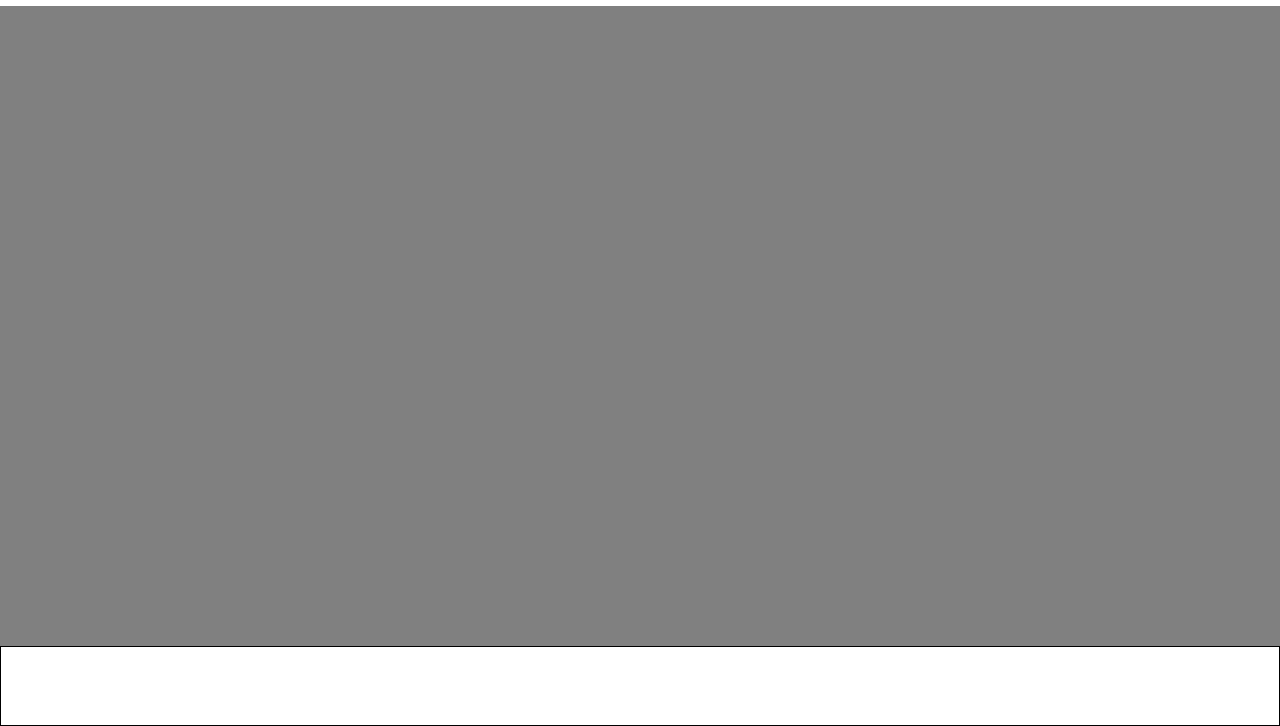
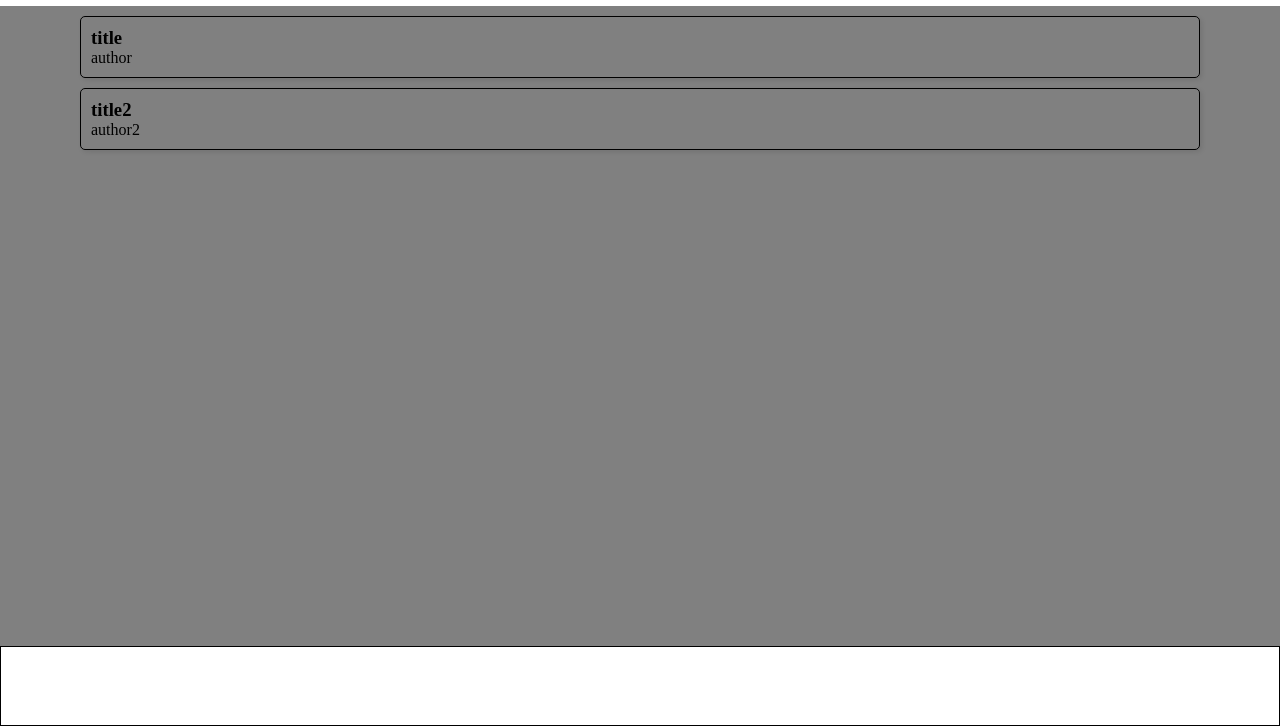
Before and after one commit to joshpait/library, a plain HTML site: page index.html in a window 1280 px wide. Shown: the part 74-800 px from the top of the page. Drawn offline with Linux system fonts and the light colour scheme.

Commit message:
Added test js lines to display array in cards

```diff
--- a/index.html
+++ b/index.html
@@ -3,7 +3,7 @@
 <head>
     <meta charset="UTF-8">
     <meta name="viewport" content="width=device-width, initial-scale=1.0">
-    <script src="script.js"></script>
+    <script src="script.js" defer></script>
     <link rel="stylesheet" href="style.css" defer>
     <title>Project: Library</title>
 </head>
@@ -13,11 +13,13 @@
             <h1 class="title">My Library</h1>
         </div>
         <div class="right">
-            <button class="add-book">Add Book</button>
+            <button id="addBook">Add Book</button>
         </div>
     </header>
     <main>
-        <div class="container"></div>
+        <div class="container">
+            <div id="cardContainer"></div>
+        </div>
     </main>
     <footer></footer>
 </body>
--- a/script.js
+++ b/script.js
@@ -1,9 +1,37 @@
-const myLibrary = ["book1", "book2", "book3"];
+const myLibrary = [
+    { title: 'title', author: 'author' },
+    { title: 'title2', author: 'author2'}
+];
 
 function Book() {
+    title;
+    author;
+    numOfPages;
+    read;
+}
 
-}
+
 
 function addBookToLibrary() {
 
 }
+
+function displayBooks(array) {
+    const container = document.getElementById('cardContainer');
+    container.innerHTML = '';
+
+    array.forEach (item => {
+        const card = document.createElement('div');
+        card.className = 'card';
+
+        const cardInnerHTML = `
+        <h3>${item.title}</h3>
+        <p>${item.author}</p>
+        `;
+
+        card.innerHTML = cardInnerHTML;
+        container.appendChild(card);
+    });
+}
+
+displayBooks(myLibrary);
--- a/style.css
+++ b/style.css
@@ -44,6 +44,14 @@ main {
     grid-template: repeat(auto-fill, minmax(250px, 1fr));
 }
 
+.card {
+    border: 1px solid black;
+    border-radius: 5px;
+    padding: 10px;
+    margin: 10px 0;
+    box-shadow: 2px 2px 5px rgba(0, 0, 0, 0.1);
+}
+
 footer {
     grid-area: footer;
     border: 1px black solid;
```
